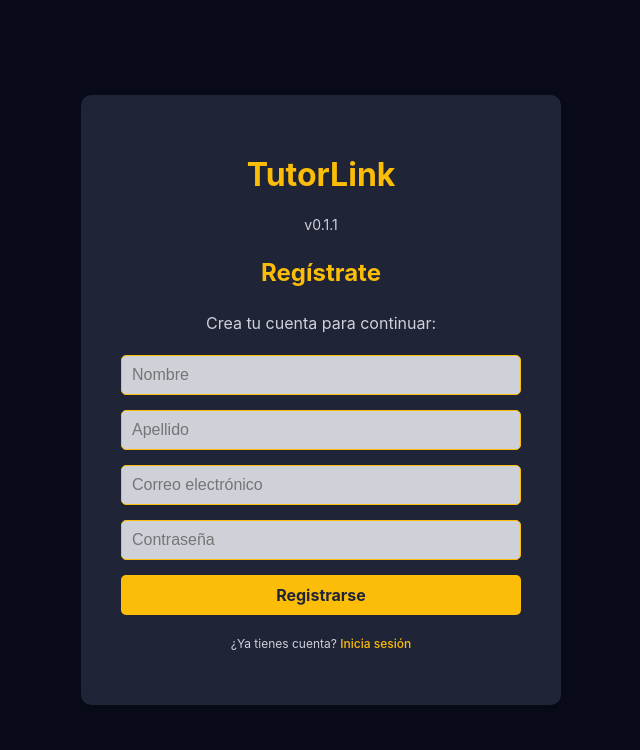
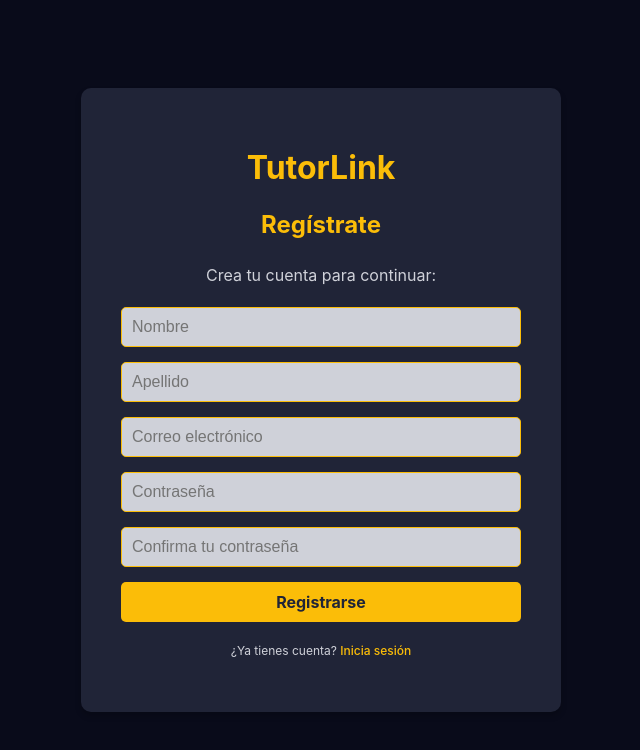
Before and after one commit to TutorLink-Modular/TutorLink, a React (Vite) app: page /register in a window 1280 px wide. Shown: the top 750 px of the page, without its empty margins (319-959 px from the left). Built offline with nearby package versions, Linux system fonts and the light colour scheme.

Commit message:
Agregué validación extra a la contraseña

```diff
--- a/src/components/Register.jsx
+++ b/src/components/Register.jsx
@@ -8,6 +8,7 @@ const Register = () => {
   const [surname, setSurname] = useState(""); // Campo para el apellido
   const [email, setEmail] = useState(""); // Campo para el correo electrónico
   const [password, setPassword] = useState(""); // Campo para la contraseña
+  const [confirmPassword, setConfirmPassword] = useState(""); // Campo para confirmar la contraseña
   const [error, setError] = useState(null); // Mensaje de error
   const [isLoading, setIsLoading] = useState(false); // Estado para controlar si está cargando
   const navigate = useNavigate(); // Para redirigir a otras rutas
@@ -17,8 +18,14 @@ const Register = () => {
     e.preventDefault();
 
     // Validar que los campos no estén vacíos
-    if (!name || !surname || !email || !password) {
+    if (!name || !surname || !email || !password || !confirmPassword) {
       setError("Por favor, completa todos los campos.");
+      return;
+    }
+
+    // Validar que las contraseñas coincidan
+    if (password !== confirmPassword) {
+      setError("Las contraseñas no coinciden.");
       return;
     }
 
@@ -72,7 +79,6 @@ const Register = () => {
 
       <div className="login-box">
         <h1 className="login-title">TutorLink</h1>
-        <p className="login-version">v0.1.1</p>
         <h2 className="login-welcome">Regístrate</h2>
         <p className="login-instruction">Crea tu cuenta para continuar:</p>
         <form className="login-form" onSubmit={handleRegister}>
@@ -104,6 +110,13 @@ const Register = () => {
             value={password}
             onChange={(e) => handleInputChange(e, setPassword)} // Limpiar error cuando cambia la contraseña
           />
+          <input
+            type="password"
+            placeholder="Confirma tu contraseña"
+            className={`login-input ${error ? "error" : ""}`} // Añadir clase 'error' si hay un error
+            value={confirmPassword}
+            onChange={(e) => handleInputChange(e, setConfirmPassword)} // Limpiar error cuando cambia la confirmación
+          />
           <button type="submit" className="login-button" disabled={isLoading}>
             {isLoading ? "Cargando..." : "Registrarse"}
           </button>
```
